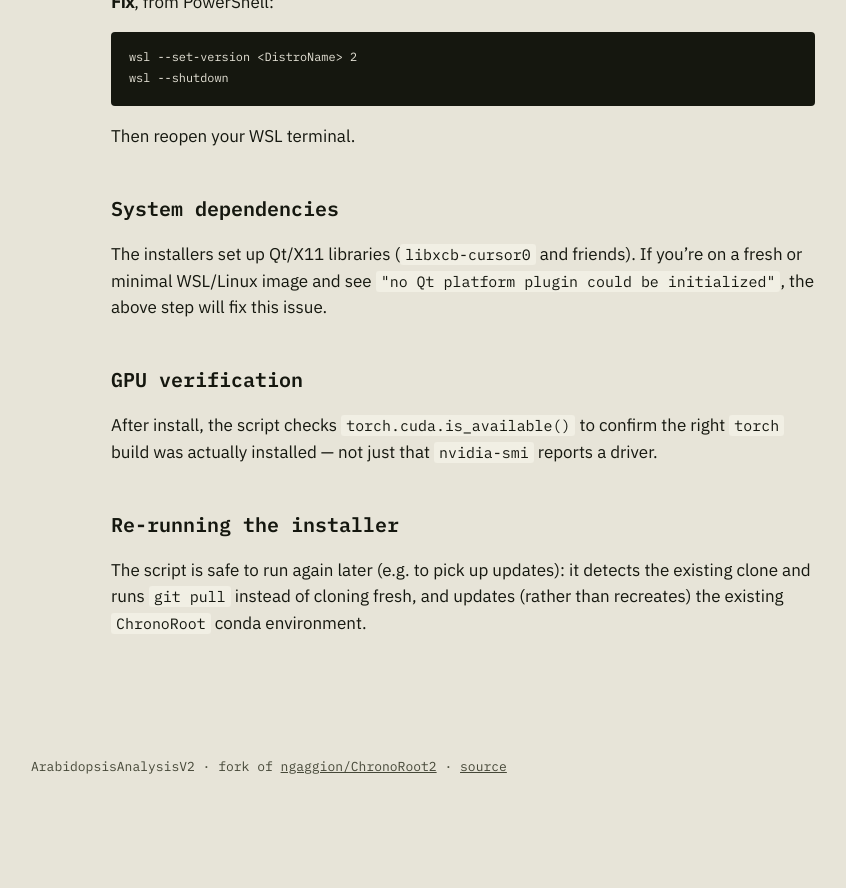
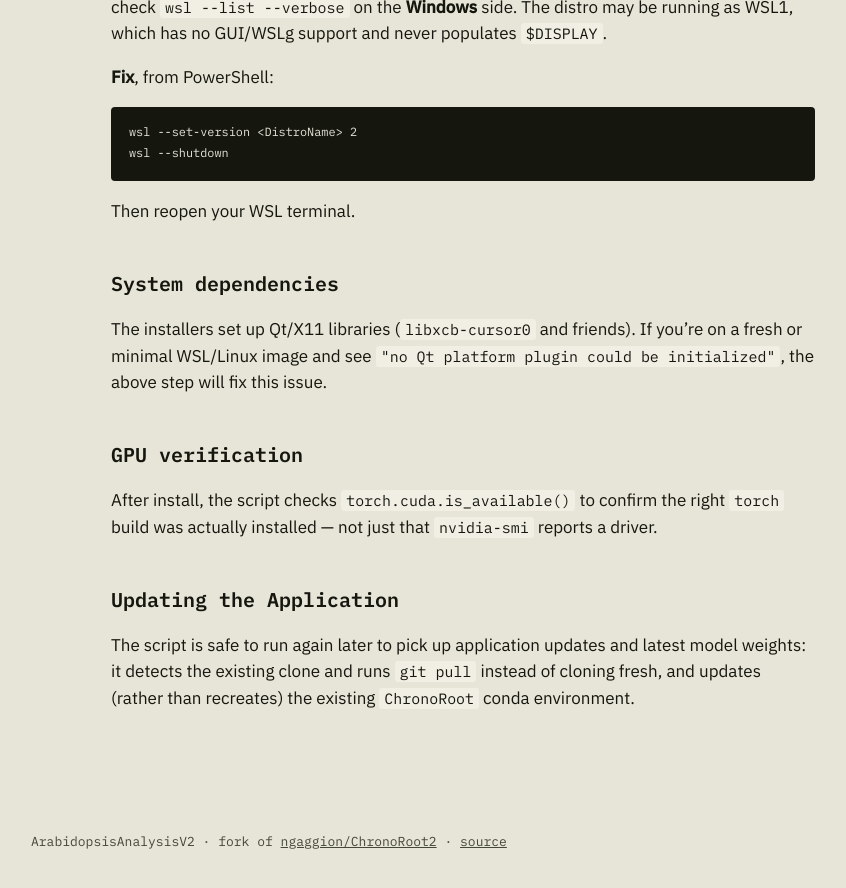
Before and after one commit to calvinyong1/ArabidopsisAnalysisV2, a Jekyll site: the page built from docs/docs/install.md, in a window 1280 px wide and 900 px high, scrolled down 4149 px. Shown: the top 888 px of the window, without its empty margins (177-1023 px from the left). Built offline with Jekyll 4.4.1, drawn with Linux system fonts in a browser that asks for light colours; before the commit the page ends 4974 px from its top, so only the background shows below that.

Commit message:
Updated installation Insturctions

````diff
--- a/docs/docs/install.md
+++ b/docs/docs/install.md
@@ -11,6 +11,7 @@
 inside Windows via WSL2, installs the conda environment and dependencies, and
 creates native Windows shortcuts that launch the GUI apps.
 
+
 ## Before you start
 
 ArabidopsisAnalysisV2 ships three GUI apps — `imageAligner`, `segmentationApp`,
@@ -43,6 +46,7 @@
 **Windows version note:** WSLg ships by default on Windows 11 and on
 sufficiently updated Windows 10 (via Windows Update / `wsl --update`). If
 GUI windows fail to appear later, run `wsl --update` from PowerShell first.
+
 
 ### 2. NVIDIA GPU users — driver setup (Windows side, not inside WSL)
 
@@ -70,6 +74,7 @@
 If you don't have a GPU, skip this — you can still install a CPU-only
 ("Lite Node") setup for analysis-only workflows.
 
+
 ### 3. Install Miniconda inside WSL
 
 Open your **Ubuntu (WSL)** terminal and run:
@@ -88,6 +93,7 @@
 `git` normally ships with Ubuntu's WSL image already; if `git --version`
 fails, install it with `sudo apt-get install -y git`.
 
+
 ## Installation
 
 ### 4. Clone the repository
@@ -96,6 +102,7 @@
 git clone https://github.com/calvinyong1/ArabidopsisAnalysisV2.git
 cd ArabidopsisAnalysisV2
 ```
+
 
 ### 5. Run the WSL installer
 
@@ -137,6 +144,7 @@
     `cmd.exe`/`powershell.exe` from within WSL — this requires WSL/Windows
     interop, which is enabled by default and normally needs no action from
     you.
+
 
 ### 6. Launch the app
 
@@ -197,8 +205,9 @@
 right `torch` build was actually installed — not just that `nvidia-smi`
 reports a driver.
 
-## Re-running the installer
 
-The script is safe to run again later (e.g. to pick up updates): it detects
+## Updating the Application
+
+The script is safe to run again later to pick up application updates and latest model weights: it detects
 the existing clone and runs `git pull` instead of cloning fresh, and updates
 (rather than recreates) the existing `ChronoRoot` conda environment.
````
Also changed, not shown: other parts of docs/docs/install.md (+2 -0 lines).
